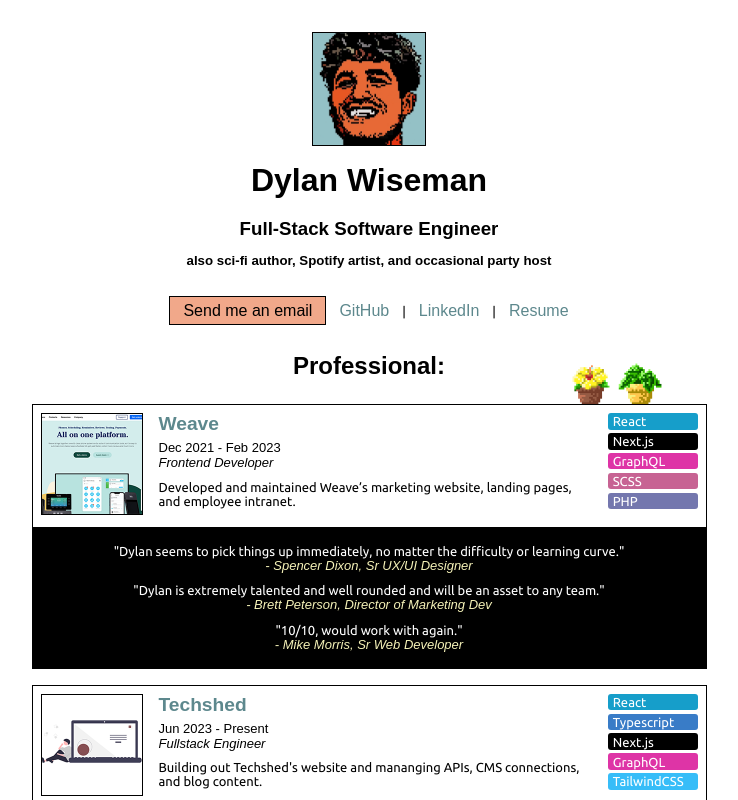
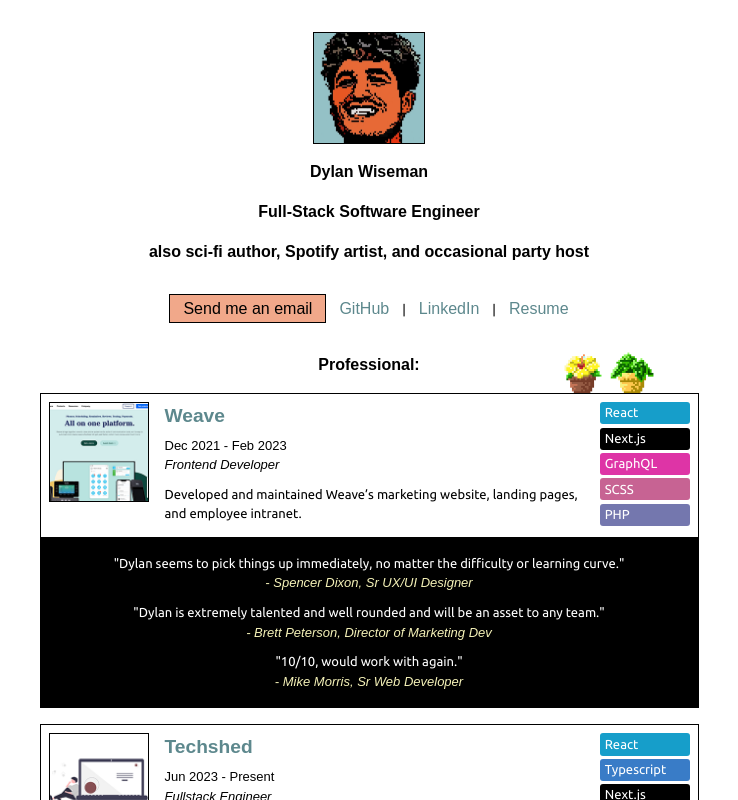
Before and after one commit to dylanwiseman/dylanwiseman.github.io, a React (Create React App) app: page / in a window 1280 px wide. Shown: the top 800 px of the page, without its empty margins (271-1009 px from the left). Built offline with nearby package versions, Linux system fonts and the light colour scheme; a web font is replaced by a local one.

Commit message:
tailwind

```diff
--- a/package.json
+++ b/package.json
@@ -44,6 +44,7 @@
     ]
   },
   "devDependencies": {
-    "gh-pages": "^5.0.0"
+    "gh-pages": "^5.0.0",
+    "tailwindcss": "^3.3.3"
   }
 }
--- a/src/App.css
+++ b/src/App.css
@@ -1,5 +1,8 @@
 @import url("https://fonts.googleapis.com/css2?family=Roboto&display=swap");
 @import url("https://fonts.googleapis.com/css2?family=Ubuntu&display=swap");
+@tailwind base;
+@tailwind components;
+@tailwind utilities;
 
 * {
   margin: 0;
--- /dev/null
+++ b/tailwind.config.js
@@ -0,0 +1,8 @@
+/** @type {import('tailwindcss').Config} */
+module.exports = {
+  content: ["./src/**/*.{html,js,jsx,ts,tsx}"],
+  theme: {
+    extend: {},
+  },
+  plugins: [],
+};
```
Also changed, not shown: src/index.css (+7 -3 lines), 2 other files (tests, documents, lock files or other folders).
